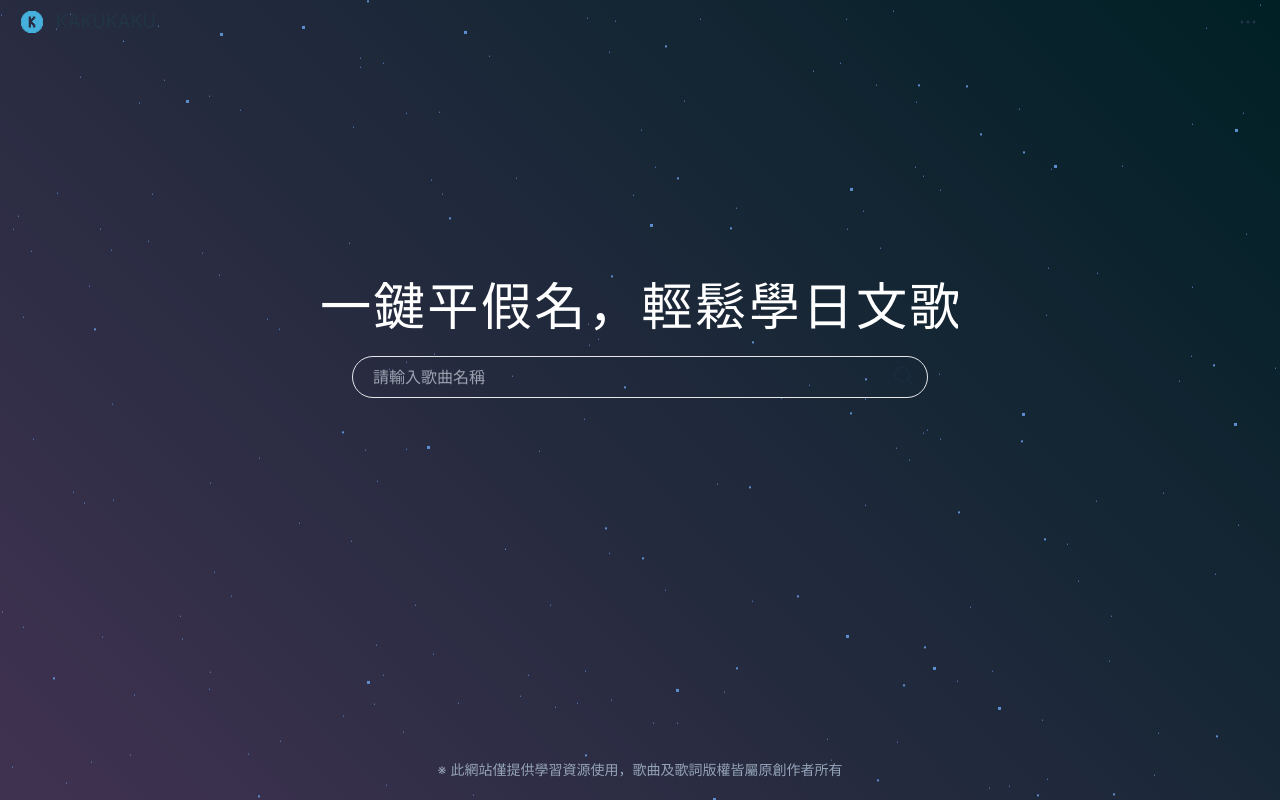
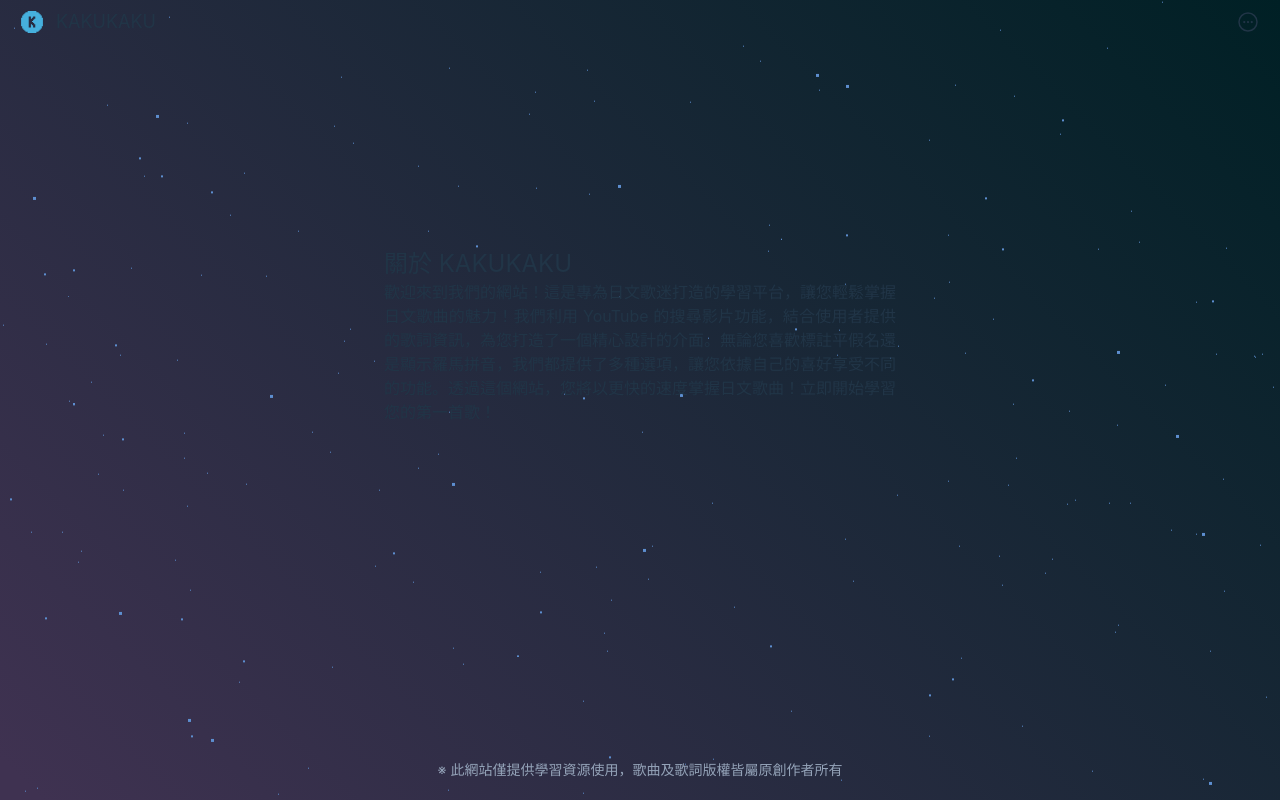
Before and after one commit to seesawjack/KAKUKAKU, a Vue app: page /about in a window 1280 px wide. Before the commit this address led to /songlist. Built offline with nearby package versions, Linux system fonts and the light colour scheme.

Commit message:
202305191601-新增關於我們頁面

```diff
--- a/src/components/molecules/MolsHeaderConfigure.vue
+++ b/src/components/molecules/MolsHeaderConfigure.vue
@@ -108,14 +108,15 @@
         </div>
         <hr class="border-gray-200 dark:border-gray-500 my-3" />
       </div>
+      <!-- 基本選項 -->
       <div>
-        <a
-          href="#"
+        <router-link
+          to="/about"
           class="flex items-center py-3 text-sm text-gray-600 capitalize transition-colors duration-300 transform dark:text-gray-300 hover:bg-gray-100 dark:hover:bg-gray-700 dark:hover:text-white"
         >
           <the-logo class="h-5 mx-1" />
           <span class="mx-1"> 關於網站 </span>
-        </a>
+        </router-link>
         <a
           href="#"
           class="flex items-center py-3 text-sm text-gray-600 capitalize transition-colors duration-300 transform dark:text-gray-300 hover:bg-gray-100 dark:hover:bg-gray-700 dark:hover:text-white"
--- a/src/components/organisms/OrganLyricResult.vue
+++ b/src/components/organisms/OrganLyricResult.vue
@@ -1,10 +1,10 @@
 <template>
-  <div class="flex flex-col max-w-[650px] mx-auto">
+  <div class="flex flex-col max-w-[640px] mx-auto">
     <atmos-dialog :show="!!error" title="偵測" @close="handleError">
       <p class="text-white text-center">{{ error }}</p>
     </atmos-dialog>
     <atmos-video :id="videoId" v-if="videoId" :class="[isFixVideo ?'fixVideo':'']"/>
-    <atmos-lyric :lyrics="lyric" :className="[showHiragana,showHiraganaWord]" />
+    <atmos-lyric :lyrics="lyric" class="max-w-[640px]" :className="[showHiragana,showHiraganaWord]" />
   </div>
 </template>
 
--- a/src/components/svg/AdjustmentButton.vue
+++ b/src/components/svg/AdjustmentButton.vue
@@ -6,13 +6,11 @@
     stroke-width="1.5"
     stroke="currentColor"
     class="w-6 h-6"
-    width="25px"
-    height="25px"
   >
     <path
       stroke-linecap="round"
       stroke-linejoin="round"
-      d="M6.75 12a.75.75 0 11-1.5 0 .75.75 0 011.5 0zM12.75 12a.75.75 0 11-1.5 0 .75.75 0 011.5 0zM18.75 12a.75.75 0 11-1.5 0 .75.75 0 011.5 0z"
+      d="M8.625 12a.375.375 0 11-.75 0 .375.375 0 01.75 0zm0 0H8.25m4.125 0a.375.375 0 11-.75 0 .375.375 0 01.75 0zm0 0H12m4.125 0a.375.375 0 11-.75 0 .375.375 0 01.75 0zm0 0h-.375M21 12a9 9 0 11-18 0 9 9 0 0118 0z"
     />
   </svg>
 </template>
--- /dev/null
+++ b/src/pages/AboutPage.vue
@@ -0,0 +1,10 @@
+<template>
+  <div class="flex flex-col items-start mt-48 max-w-lg">
+    <h1 class="t text-2xl">關於 KAKUKAKU</h1>
+    <p class="s  text-justify">
+      歡迎來到我們的網站！這是專為日文歌迷打造的學習平台，讓您輕鬆掌握日文歌曲的魅力！我們利用
+      YouTube
+      的搜尋影片功能，結合使用者提供的歌詞資訊，為您打造了一個精心設計的介面。無論您喜歡標註平假名還是顯示羅馬拼音，我們都提供了多種選項，讓您依據自己的喜好享受不同的功能。透過這個網站，您將以更快的速度掌握日文歌曲！立即開始學習您的第一首歌！
+    </p>
+  </div>
+</template>
--- a/src/router.js
+++ b/src/router.js
@@ -2,7 +2,8 @@ import { createRouter, createWebHistory } from 'vue-router';
 
 import HomePage from './pages/Home/Index.vue';
 import LyricsEdit from './pages/Lyrics/LyricsEdit.vue';
-import LyricsResult from './pages/Lyrics/LyricsResult.vue'
+import LyricsResult from './pages/Lyrics/LyricsResult.vue';
+import AboutPage from './pages/AboutPage.vue'
 // import NotFound from './pages/NotFound.vue';
 
 const router = createRouter({
@@ -12,6 +13,7 @@ const router = createRouter({
         { path: '/songlist', component:HomePage },
         { path: '/song/edit', component:LyricsEdit },
         { path: '/song', component:LyricsResult },
+        { path: '/about', component:AboutPage },
         { path: '/:notFound(.*)',redirect:'/songlist' }
     ],
 });
--- a/src/style.css
+++ b/src/style.css
@@ -52,6 +52,7 @@ button {
   display: flex;
   flex-direction: column;
   justify-content: space-between;
+  align-items: center;
 }
 
 @media (prefers-color-scheme: light) {
```
